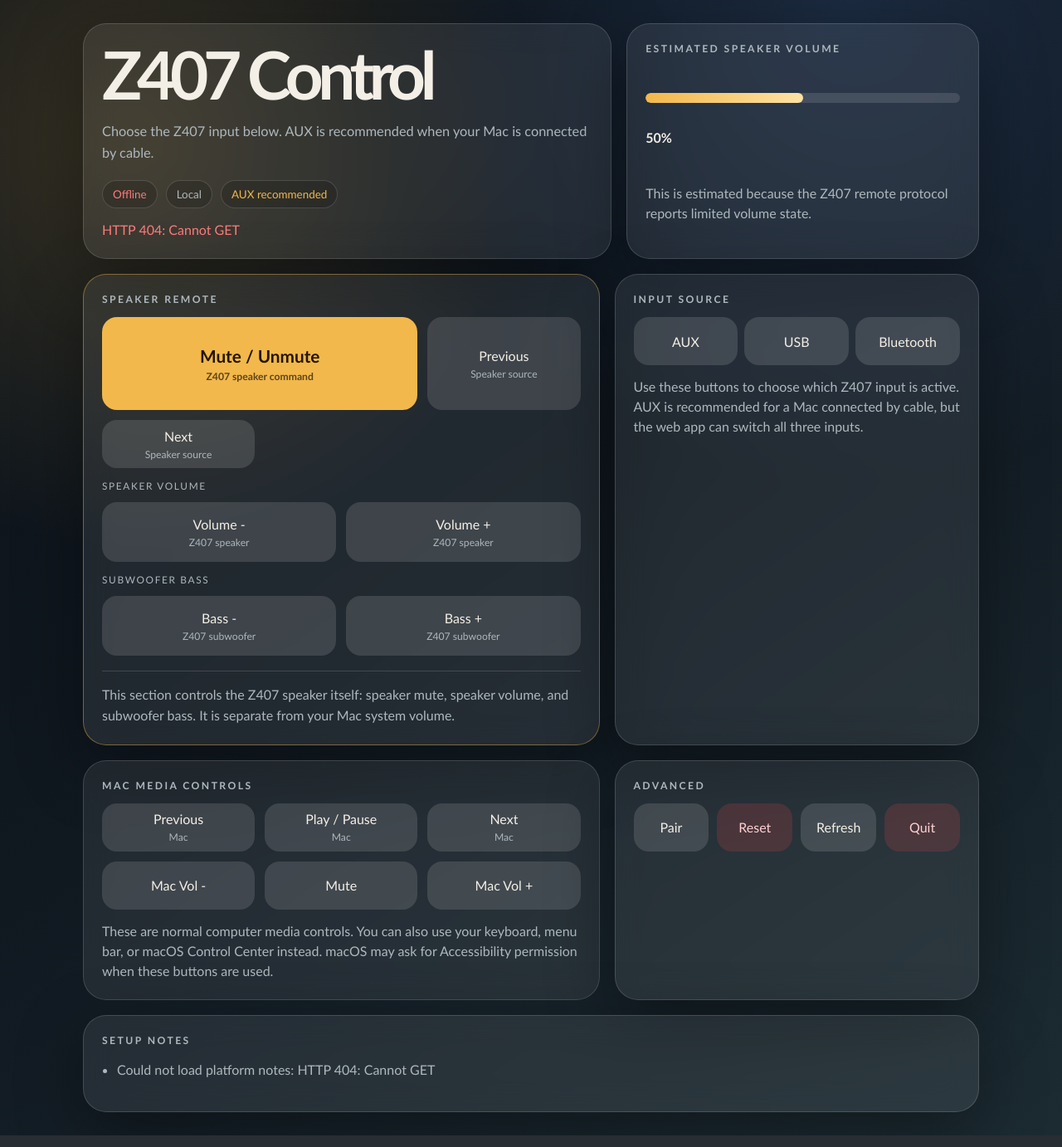
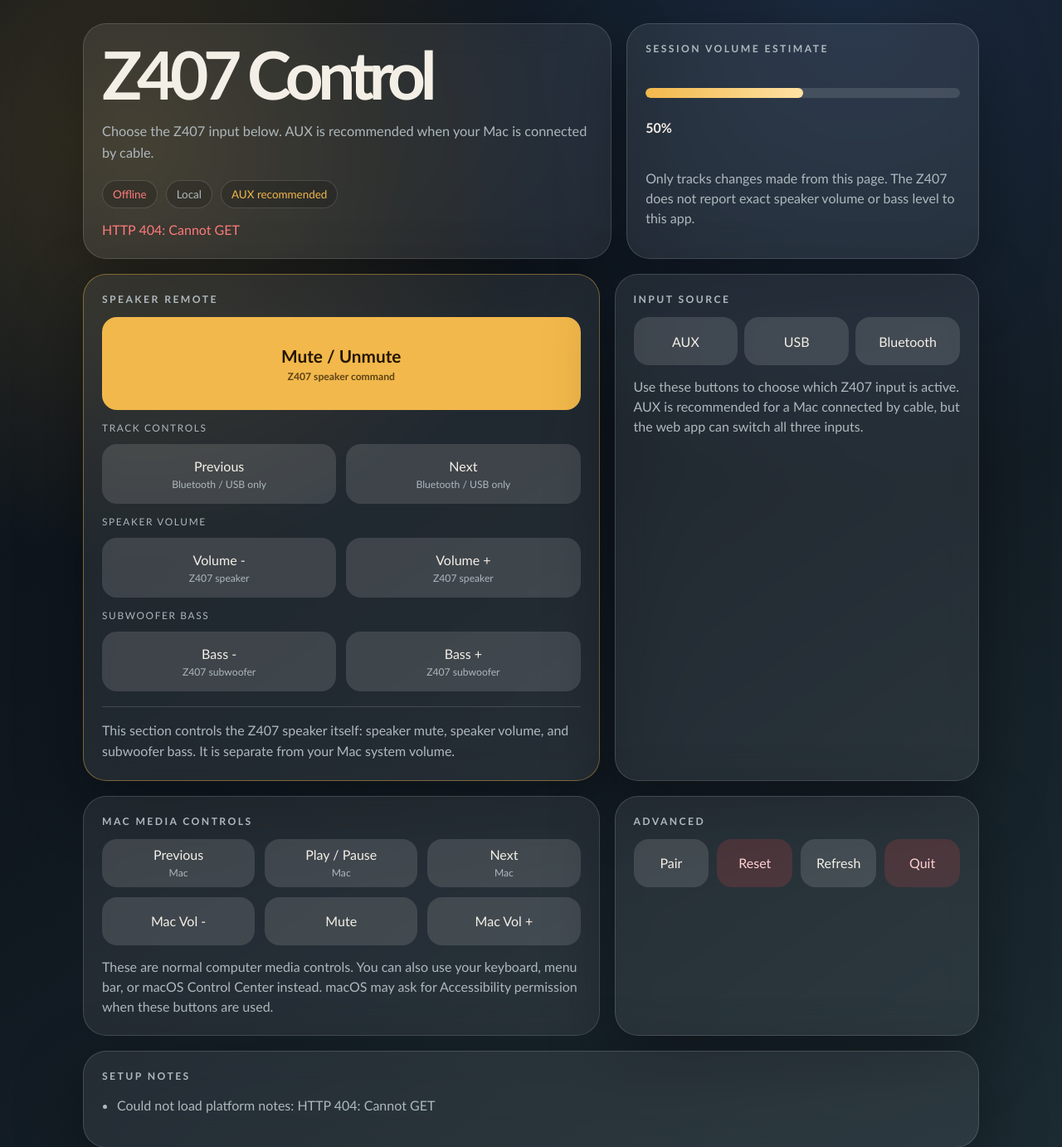
Before and after one commit to LCY000/Logitech-Z407-Remote-Control-Web-App---MacOS, a Python web app: template templates/index.html in a window 1280 px wide. Shown: the top 1382 px of the page at 83% size. Run offline with Jinja, Linux system fonts and the light colour scheme; the template is opened without the code that fills it, so the values that code supplies are empty.

Commit message:
Quiet terminal logs and clarify volume estimate

```diff
--- a/templates/index.html
+++ b/templates/index.html
@@ -294,10 +294,10 @@
                 <p class="status-line" id="statusText" role="status" aria-live="polite">Starting speaker scan...</p>
             </div>
             <div class="card slider-card">
-                <h2>Estimated Speaker Volume</h2>
+                <h2>Session Volume Estimate</h2>
                 <div class="meter"><div class="meter-fill" id="volBar"></div></div>
                 <p><strong id="volText">50%</strong></p>
-                <p class="status-line">This is estimated because the Z407 remote protocol reports limited volume state.</p>
+                <p class="status-line">Only tracks changes made from this page. The Z407 does not report exact speaker volume or bass level to this app.</p>
             </div>
         </section>
 
@@ -305,10 +305,11 @@
             <div class="card span-7 speaker-card">
                 <h2>Speaker Remote</h2>
                 <div class="control-stack">
-                    <div class="control-grid">
-                        <button onclick="sendCommand('play_pause')" class="primary wide">Mute / Unmute<span class="btn-label">Z407 speaker command</span></button>
-                        <button onclick="sendCommand('prev_speaker')">Previous<span class="btn-label">Speaker source</span></button>
-                        <button onclick="sendCommand('next_speaker')">Next<span class="btn-label">Speaker source</span></button>
+                    <button onclick="sendCommand('play_pause')" class="primary">Mute / Unmute<span class="btn-label">Z407 speaker command</span></button>
+                    <div class="control-row speaker-skip-row">
+                        <span class="row-label">Track controls</span>
+                        <button onclick="sendCommand('prev_speaker')">Previous<span class="btn-label">Bluetooth / USB only</span></button>
+                        <button onclick="sendCommand('next_speaker')">Next<span class="btn-label">Bluetooth / USB only</span></button>
                     </div>
                     <div class="control-row">
                         <span class="row-label">Speaker volume</span>
--- a/z407_config.py
+++ b/z407_config.py
@@ -19,6 +19,7 @@ class RuntimeConfig:
     port: int
     lan_enabled: bool
     preferred_input: str
+    quiet_logs: bool = True
 
     @property
     def local_url(self) -> str:
@@ -33,6 +34,7 @@ def build_arg_parser() -> argparse.ArgumentParser:
     parser.add_argument("--ip", type=str, default=None, help="Host IP to bind to")
     parser.add_argument("--port", type=int, default=DEFAULT_PORT, help=f"Port to bind to (default: {DEFAULT_PORT})")
     parser.add_argument("--lan", action="store_true", help="Expose the web app to other devices on the local network")
+    parser.add_argument("--verbose", action="store_true", help="Show HTTP access logs and repeated background scan messages")
     parser.add_argument(
         "--preferred-input",
         choices=("aux", "usb", "bluetooth"),
@@ -57,6 +59,7 @@ def build_runtime_config(argv: list[str] | None = None) -> RuntimeConfig:
         port=args.port,
         lan_enabled=lan_enabled,
         preferred_input=args.preferred_input,
+        quiet_logs=not args.verbose,
     )
 
 
```
Also changed, not shown: README.zh-TW.md (+2 -0 lines), app.py (+26 -5 lines), tests/test_app_api.py (+9 -0 lines), tests/test_config.py (+1 -0 lines), README.md.
